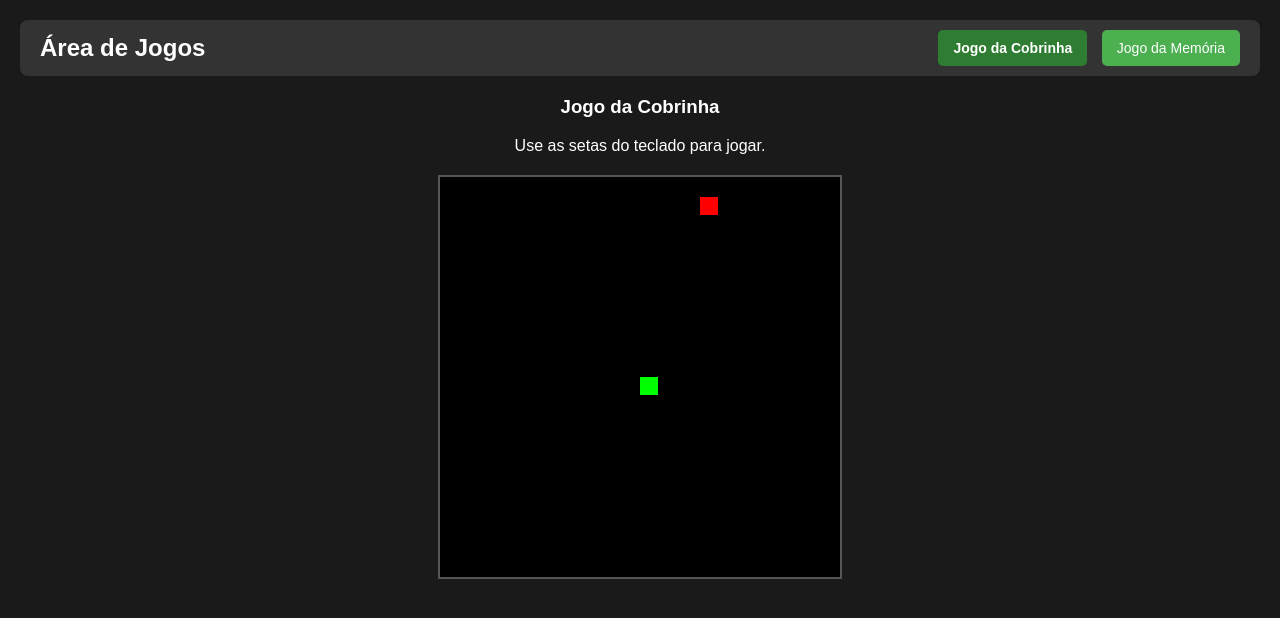
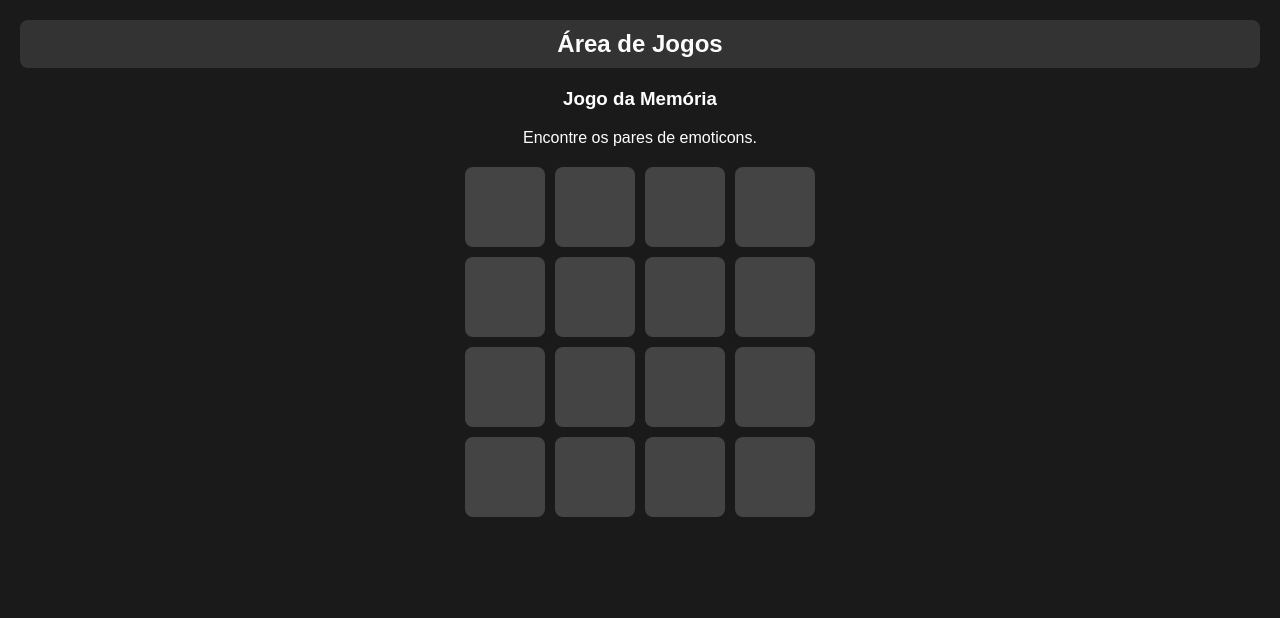
Before and after one commit to imbyser/plataforma-jogos, a website: page game.html in a window 1280 px wide. Drawn offline with Linux system fonts and the light colour scheme.

Commit message:
Update game title and styles for memory game

```diff
--- a/game.html
+++ b/game.html
@@ -3,202 +3,118 @@
 <head>
     <meta charset="UTF-8">
     <meta name="viewport" content="width=device-width, initial-scale=1.0">
-    <title>Plataforma de Jogos - Área de Jogo</title>
+    <title>Plataforma de Jogos - Jogo da Memória</title>
     <style>
-        body { font-family: sans-serif; background-color: #1a1a1a; color: white; text-align: center; margin: 0; padding: 20px; }
-        .nav-header { display: flex; justify-content: space-between; align-items: center; background-color: #333; padding: 10px 20px; border-radius: 8px; margin-bottom: 20px; }
-        .nav-header h2 { margin: 0; }
-        .game-controls button { background-color: #4CAF50; color: white; border: none; padding: 10px 15px; border-radius: 5px; cursor: pointer; margin-left: 10px; font-size: 14px;}
-        .game-controls button.active { background-color: #2e7d32; font-weight: bold; }
-        .game-controls button:hover { background-color: #45a049; }
-        .game-section { display: none; margin-top: 20px; }
-        .game-section.active { display: block; }
+        body {
+            font-family: sans-serif;
+            background-color: #1a1a1a;
+            color: white;
+            text-align: center;
+            margin: 0;
+            padding: 20px;
+        }
 
-        /* Estilos Cobrinha */
-        #gameCanvas { background-color: #000; border: 2px solid #555; display: block; margin: 20px auto; }
+        .nav-header {
+            display: flex;
+            justify-content: center;
+            align-items: center;
+            background-color: #333;
+            padding: 10px 20px;
+            border-radius: 8px;
+            margin-bottom: 20px;
+        }
 
-        /* Estilos Memória */
-        #memory-grid { display: grid; grid-template-columns: repeat(4, 80px); gap: 10px; justify-content: center; margin-top: 20px; }
-        .card { width: 80px; height: 80px; background-color: #444; border-radius: 8px; cursor: pointer; display: flex; justify-content: center; align-items: center; font-size: 2em; color: transparent; user-select: none; transition: background-color 0.3s; }
-        .card.flipped { background-color: #fff; color: #333; cursor: default; }
-        .card.matched { background-color: #2e7d32; color: #fff; cursor: default; animation: pulse 0.5s; }
-        @keyframes pulse { 0% { transform: scale(1); } 50% { transform: scale(1.1); } 100% { transform: scale(1); } }
+        .nav-header h2 {
+            margin: 0;
+        }
 
-        /* Botão Reiniciar Genérico */
-        .restart-btn { background-color: #f44336; color: white; border: none; padding: 10px 20px; border-radius: 5px; cursor: pointer; margin-top: 15px; font-size: 16px; display: none; }
-        .restart-btn.show { display: inline-block; }
-        .restart-btn:hover { background-color: #d32f2f; }
+        /* Estilos do Jogo da Memória */
+        #memory-grid {
+            display: grid;
+            grid-template-columns: repeat(4, 80px);
+            gap: 10px;
+            justify-content: center;
+            margin-top: 20px;
+        }
+
+        .card {
+            width: 80px;
+            height: 80px;
+            background-color: #444;
+            border-radius: 8px;
+            cursor: pointer;
+            display: flex;
+            justify-content: center;
+            align-items: center;
+            font-size: 2em;
+            color: transparent;
+            user-select: none;
+            transition: background-color 0.3s;
+        }
+
+        .card.flipped {
+            background-color: #fff;
+            color: #333;
+            cursor: default;
+        }
+
+        .card.matched {
+            background-color: #2e7d32;
+            color: #fff;
+            cursor: default;
+            animation: pulse 0.5s;
+        }
+
+        @keyframes pulse {
+            0% { transform: scale(1); }
+            50% { transform: scale(1.1); }
+            100% { transform: scale(1); }
+        }
+
+        /* Botão Reiniciar */
+        .restart-btn {
+            background-color: #f44336;
+            color: white;
+            border: none;
+            padding: 10px 20px;
+            border-radius: 5px;
+            cursor: pointer;
+            margin-top: 20px;
+            font-size: 16px;
+            display: none;
+        }
+
+        .restart-btn.show {
+            display: inline-block;
+        }
+
+        .restart-btn:hover {
+            background-color: #d32f2f;
+        }
     </style>
 </head>
 <body>
 
     <div class="nav-header">
         <h2>Área de Jogos</h2>
-        <div class="game-controls">
-            <button id="btn-cobrinha" class="active">Jogo da Cobrinha</button>
-            <button id="btn-memoria">Jogo da Memória</button>
-        </div>
-    </div>
-
-    <!-- SEÇÃO DO JOGO DA COBRINHA -->
-    <div id="section-cobrinha" class="game-section active">
-        <h3>Jogo da Cobrinha</h3>
-        <p>Use as setas do teclado para jogar.</p>
-        <canvas id="gameCanvas" width="400" height="400"></canvas>
-        <!-- Problema 1 Solucionado: Botão de reinício manual -->
-        <button id="restart-cobrinha" class="restart-btn">Reiniciar Jogo (Cobrinha)</button>
     </div>
 
     <!-- SEÇÃO DO JOGO DA MEMÓRIA -->
-    <div id="section-memoria" class="game-section">
+    <div id="section-memoria">
         <h3>Jogo da Memória</h3>
         <p>Encontre os pares de emoticons.</p>
+
         <div id="memory-grid">
             <!-- Cartas geradas via JS -->
         </div>
-        <!-- Problema 3 Solucionado: Botão de reinício manual para memória -->
-        <button id="restart-memoria" class="restart-btn">Reiniciar Jogo (Memória)</button>
+
+        <button id="restart-memoria" class="restart-btn">Reiniciar Jogo</button>
     </div>
 
     <script>
-        // --- 1. LÓGICA DE NAVEGAÇÃO/TROCA DE JOGOS (Correção Problema 2) ---
-        const btnCobrinha = document.getElementById('btn-cobrinha');
-        const btnMemoria = document.getElementById('btn-memoria');
-        const secCobrinha = document.getElementById('section-cobrinha');
-        const secMemoria = document.getElementById('section-memoria');
-
-        function showGame(gameName) {
-            // Remove classe active de tudo
-            btnCobrinha.classList.remove('active');
-            btnMemoria.classList.remove('active');
-            secCobrinha.classList.remove('active');
-            secMemoria.classList.remove('active');
-
-            // Para o loop da cobrinha se mudar de jogo
-            if(gameLoop) clearInterval(gameLoop);
-
-            if (gameName === 'cobrinha') {
-                btnCobrinha.classList.add('active');
-                secCobrinha.classList.add('active');
-                startCobrinha(); // Reinicia o loop quando volta
-            } else if (gameName === 'memoria') {
-                btnMemoria.classList.add('active');
-                secMemoria.classList.add('active');
-                startMemoryGame(); // Inicia o jogo da memória
-            }
-        }
-
-        btnCobrinha.addEventListener('click', () => showGame('cobrinha'));
-        btnMemoria.addEventListener('click', () => showGame('memoria'));
-
-
-        // --- 2. LÓGICA JOGO DA COBRINHA (Correção Problema 1) ---
-        const canvas = document.getElementById('gameCanvas');
-        const ctx = canvas.getContext('2d');
-        const restartCobrinhaBtn = document.getElementById('restart-cobrinha');
-
-        const gridSize = 20;
-        const tileCount = canvas.width / gridSize;
-
-        let score = 0;
-        let snake = [];
-        let food = {};
-        let dx = 0;
-        let dy = 0;
-        let gameLoop;
-        let isGameOver = false;
-
-        function initCobrinha() {
-            snake = [{ x: 10, y: 10 }];
-            placeFood();
-            dx = 0;
-            dy = 0;
-            score = 0;
-            isGameOver = false;
-            restartCobrinhaBtn.classList.remove('show');
-        }
-
-        function placeFood() {
-            food = {
-                x: Math.floor(Math.random() * tileCount),
-                y: Math.floor(Math.random() * tileCount)
-            };
-        }
-
-        function draw() {
-            if (isGameOver) return;
-
-            // Mover cobra
-            const head = { x: snake[0].x + dx, y: snake[0].y + dy };
-
-            // Ver colisão com bordas
-            if (head.x < 0 || head.x >= tileCount || head.y < 0 || head.y >= tileCount) {
-                gameOverCobrinha();
-                return;
-            }
-
-            // Ver colisão com próprio corpo
-            for (let i = 1; i < snake.length; i++) {
-                if (snake[i].x === head.x && snake[i].y === head.y) {
-                    gameOverCobrinha();
-                    return;
-                }
-            }
-
-            snake.unshift(head);
-
-            // Ver colisão com comida
-            if (head.x === food.x && head.y === food.y) {
-                score++;
-                placeFood();
-            } else {
-                snake.pop();
-            }
-
-            // Desenhar fundo
-            ctx.fillStyle = 'black';
-            ctx.fillRect(0, 0, canvas.width, canvas.height);
-
-            // Desenhar cobra
-            ctx.fillStyle = 'lime';
-            snake.forEach(part => ctx.fillRect(part.x * gridSize, part.y * gridSize, gridSize - 2, gridSize - 2));
-
-            // Desenhar comida
-            ctx.fillStyle = 'red';
-            ctx.fillRect(food.x * gridSize, food.y * gridSize, gridSize - 2, gridSize - 2);
-        }
-
-        function gameOverCobrinha() {
-            isGameOver = true;
-            clearInterval(gameLoop);
-            // CORREÇÃO: Alerta simples, sem reset automático
-            alert(`Fim de Jogo (Cobrinha)! Pontuação: ${score}`);
-            // Mostra o botão de reiniciar manual
-            restartCobrinhaBtn.classList.add('show');
-        }
-
-        function startCobrinha() {
-            initCobrinha();
-            gameLoop = setInterval(draw, 100);
-        }
-
-        // Evento do botão reiniciar manual da cobrinha
-        restartCobrinhaBtn.addEventListener('click', startCobrinha);
-
-        document.addEventListener('keydown', e => {
-            if (isGameOver) return;
-            switch (e.key) {
-                case 'ArrowUp': if (dy === 0) { dx = 0; dy = -1; } break;
-                case 'ArrowDown': if (dy === 0) { dx = 0; dy = 1; } break;
-                case 'ArrowLeft': if (dx === 0) { dx = -1; dy = 0; } break;
-                case 'ArrowRight': if (dx === 0) { dx = 1; dy = 0; } break;
-            }
-        });
-
-
-        // --- 3. LÓGICA JOGO DA MEMÓRIA (Correção Problema 3) ---
         const grid = document.getElementById('memory-grid');
         const restartMemoriaBtn = document.getElementById('restart-memoria');
+
         // Pares de emoticons
         const items = ['🍕', '🍕', '🚗', '🚗', '🎈', '🎈', '🍦', '🍦', '🎸', '🎸', '🐶', '🐶', '🏀', '🏀', '💡', '💡'];
 
@@ -235,13 +151,13 @@
             this.classList.add('flipped');
 
             if (!hasFlippedCard) {
-                // primeiro clique
+                // Primeiro clique
                 hasFlippedCard = true;
                 firstCard = this;
                 return;
             }
 
-            // segundo clique
+            // Segundo clique
             secondCard = this;
             checkForMatch();
         }
@@ -264,7 +180,6 @@
             if (matchesFound === items.length / 2) {
                 setTimeout(() => {
                     alert('Parabéns! Você encontrou todos os pares do Jogo da Memória.');
-                    // Mostra o botão reiniciar manual da memória
                     restartMemoriaBtn.classList.add('show');
                 }, 500);
             }
@@ -290,14 +205,11 @@
             createBoard();
         }
 
-        // Evento do botão reiniciar manual da memória
+        // Evento do botão reiniciar manual
         restartMemoriaBtn.addEventListener('click', startMemoryGame);
 
-
-        // --- INICIALIZAÇÃO PADRÃO ---
-        // Começa com a Cobrinha ativa
-        startCobrinha();
-
+        // Inicializa o jogo ao carregar a página
+        startMemoryGame();
     </script>
 </body>
 </html>
```
